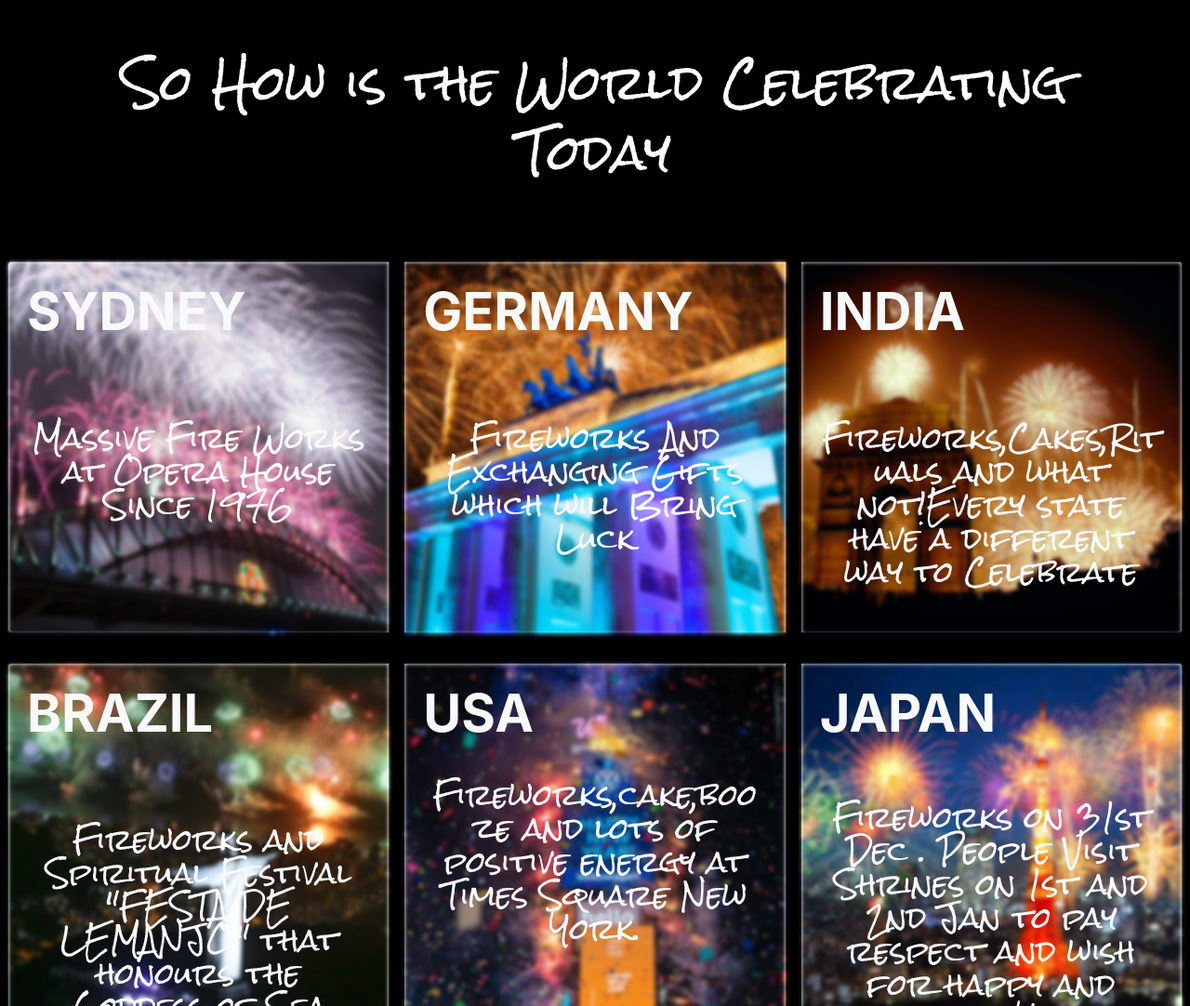
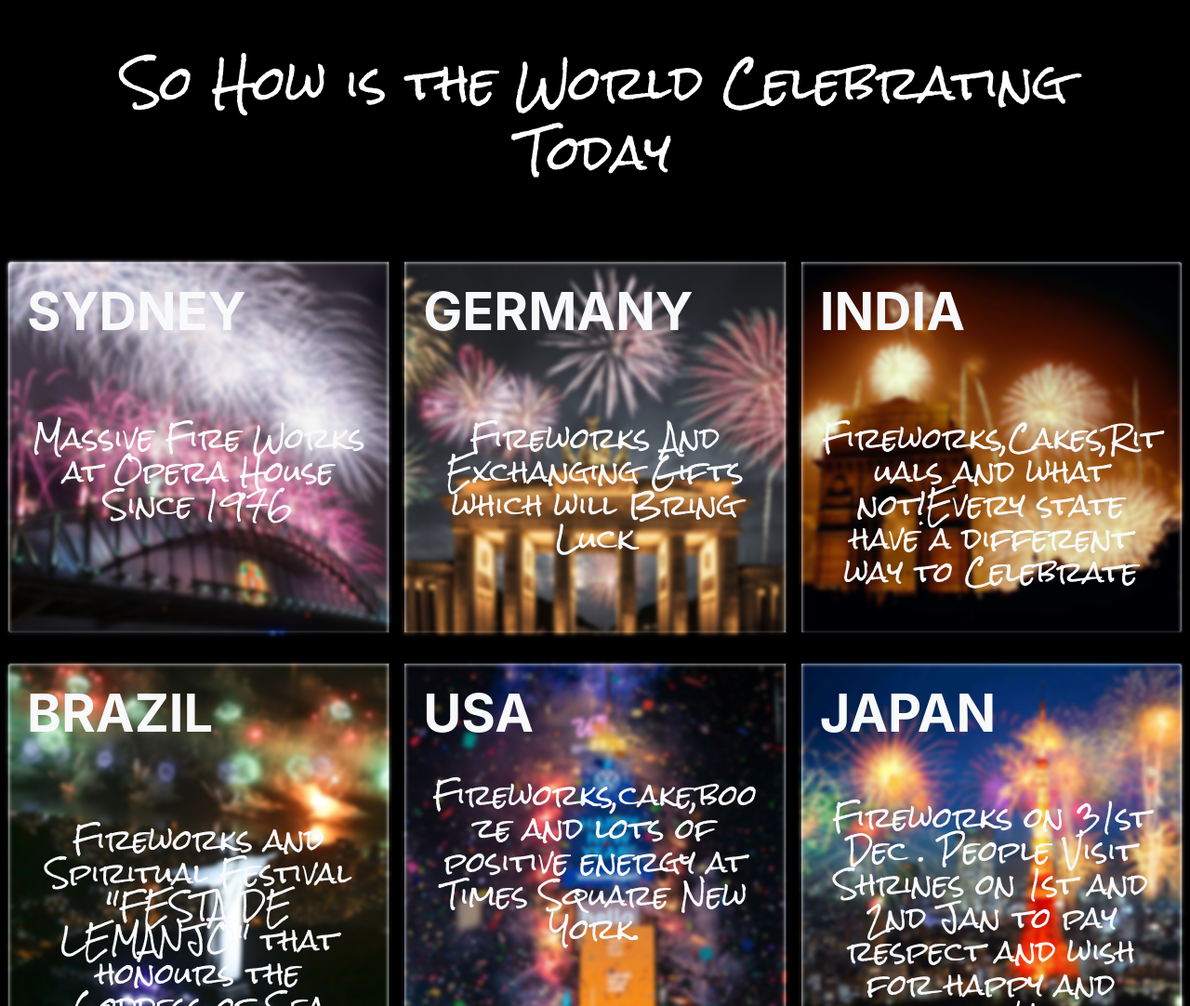
Before and after one commit to animeish/nye24, a plain HTML site: page index.html in a window 1280 px wide. Shown: the part 869-1951 px from the top of the page at 93% size. Drawn offline with nearby package versions, Linux system fonts and the light colour scheme.

Commit message:
Update index.html

```diff
--- a/index.html
+++ b/index.html
@@ -212,7 +212,7 @@ body{
 		</div>
 
 		<div class="card cardi img-fluid ml-1 border-dark m-2"  >
-			<img src="ber.jpg" class="card-img-top cardo" >
+			<img src="germ.jpg" class="card-img-top cardo" >
 			<div class = "card-img-overlay">
 			<h1 class="card-title text-light display-4 font-weight-bold">GERMANY</h1>
 			<br><br><br>
```
